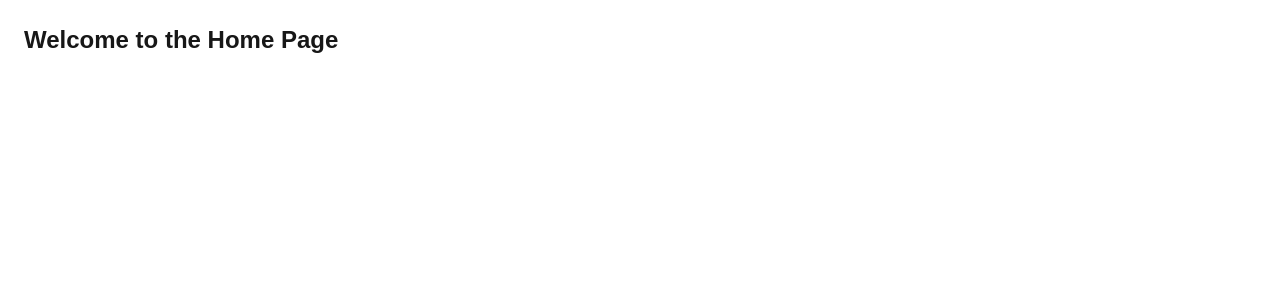
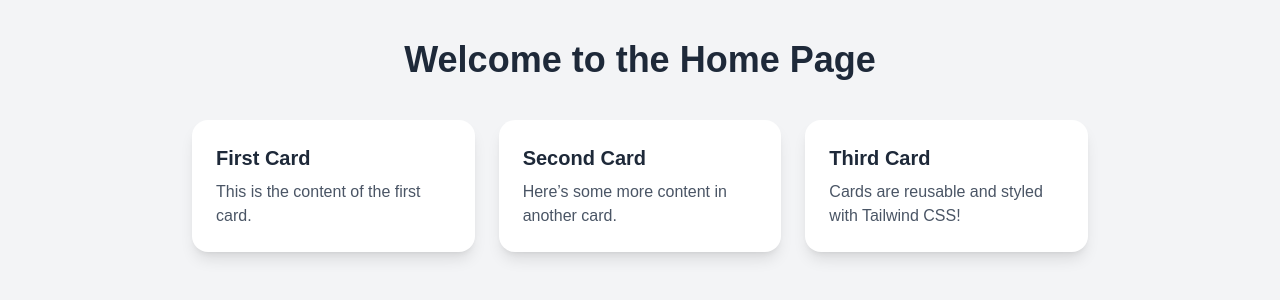
Before and after one commit to kayden14/alx-project-0x02-setup, a Next.js app in the folder alx-project-0x02/: page /home in a window 1280 px wide. Shown: the top 300 px of the page. Built offline with nearby package versions, Linux system fonts and the light colour scheme.

Commit message:
created new files

```diff
--- /dev/null
+++ b/alx-project-0x02/components/common/Card.tsx
@@ -0,0 +1,15 @@
+import React from "react";
+import { CardProps } from "../../interfaces";
+
+const Card: React.FC<CardProps> = ({ title, content }) => {
+  return (
+    <div className="bg-white rounded-2xl shadow-lg p-6 transition-transform transform hover:scale-105 hover:shadow-xl">
+      <h2 className="text-xl font-semibold text-gray-800 mb-2">{title}</h2>
+      <p className="text-gray-600">{content}</p>
+    </div>
+  );
+};
+
+export default Card;
+// This is a simple card component for a Next.js application.
+// It accepts a title and content as props and applies Tailwind CSS styles for layout and hover effects.
--- a/alx-project-0x02/interfaces/index.ts
+++ b/alx-project-0x02/interfaces/index.ts
@@ -0,0 +1,40 @@
+export interface CardProps {
+  title: string;
+  content: string;
+}
+export interface HeaderProps {
+  title: string;
+  links: { href: string; label: string }[];
+}
+export interface FooterProps {
+  text: string;
+}
+export interface ButtonProps {
+  label: string;
+  onClick: () => void;
+  disabled?: boolean;
+}
+export interface InputProps {
+  type: string;
+  placeholder: string;
+  value: string;
+  onChange: (e: React.ChangeEvent<HTMLInputElement>) => void;
+}
+export interface ModalProps {
+  isOpen: boolean;
+  onClose: () => void;
+  children: React.ReactNode;
+}
+export interface FormProps {
+  onSubmit: (e: React.FormEvent<HTMLFormElement>) => void;
+  children: React.ReactNode;
+}
+export interface ListProps<T> {
+  items: T[];
+  renderItem: (item: T) => React.ReactNode;
+}
+export interface PaginationProps {
+  currentPage: number;
+  totalPages: number;
+  onPageChange: (page: number) => void;
+}
--- a/alx-project-0x02/pages/home.tsx
+++ b/alx-project-0x02/pages/home.tsx
@@ -1,13 +1,33 @@
 import React from "react";
+import Card from "../components/common/Card";
 
 const HomePage = () => {
   return (
-    <div className="p-6">
-      <h1 className="text-2xl font-bold">Welcome to the Home Page</h1>
+    <div className="min-h-screen bg-gray-100 py-10 px-4">
+      <div className="max-w-4xl mx-auto">
+        <h1 className="text-4xl font-extrabold text-center text-gray-800 mb-10">
+          Welcome to the Home Page
+        </h1>
+
+        <div className="grid gap-6 md:grid-cols-2 lg:grid-cols-3">
+          <Card
+            title="First Card"
+            content="This is the content of the first card."
+          />
+          <Card
+            title="Second Card"
+            content="Here’s some more content in another card."
+          />
+          <Card
+            title="Third Card"
+            content="Cards are reusable and styled with Tailwind CSS!"
+          />
+        </div>
+      </div>
     </div>
   );
 };
 
 export default HomePage;
 // This is a simple home page component for a Next.js application.
-// It includes a heading and some basic styling using Tailwind CSS.
+// It includes a header and a grid of cards, each displaying a title and content.
```
